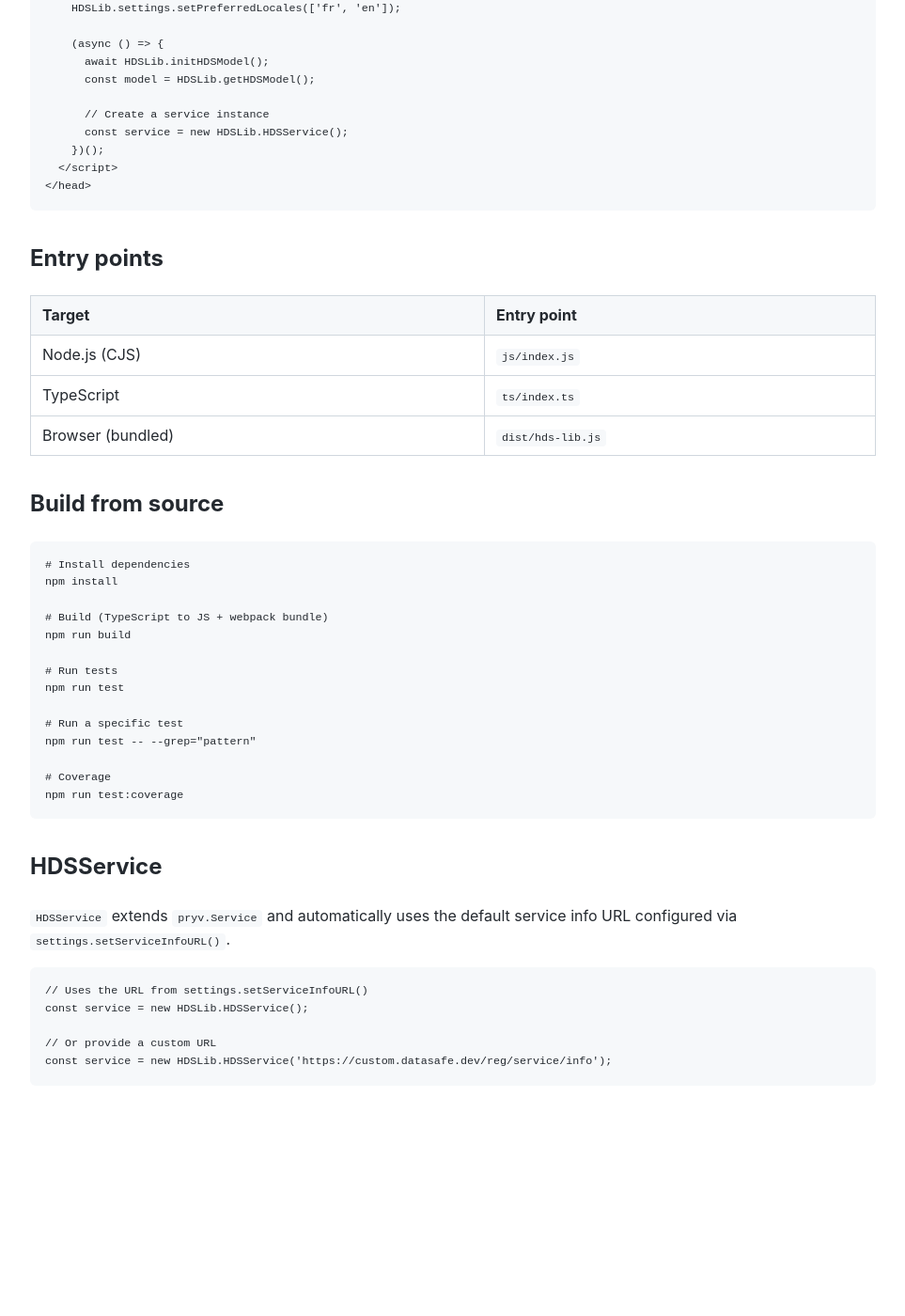
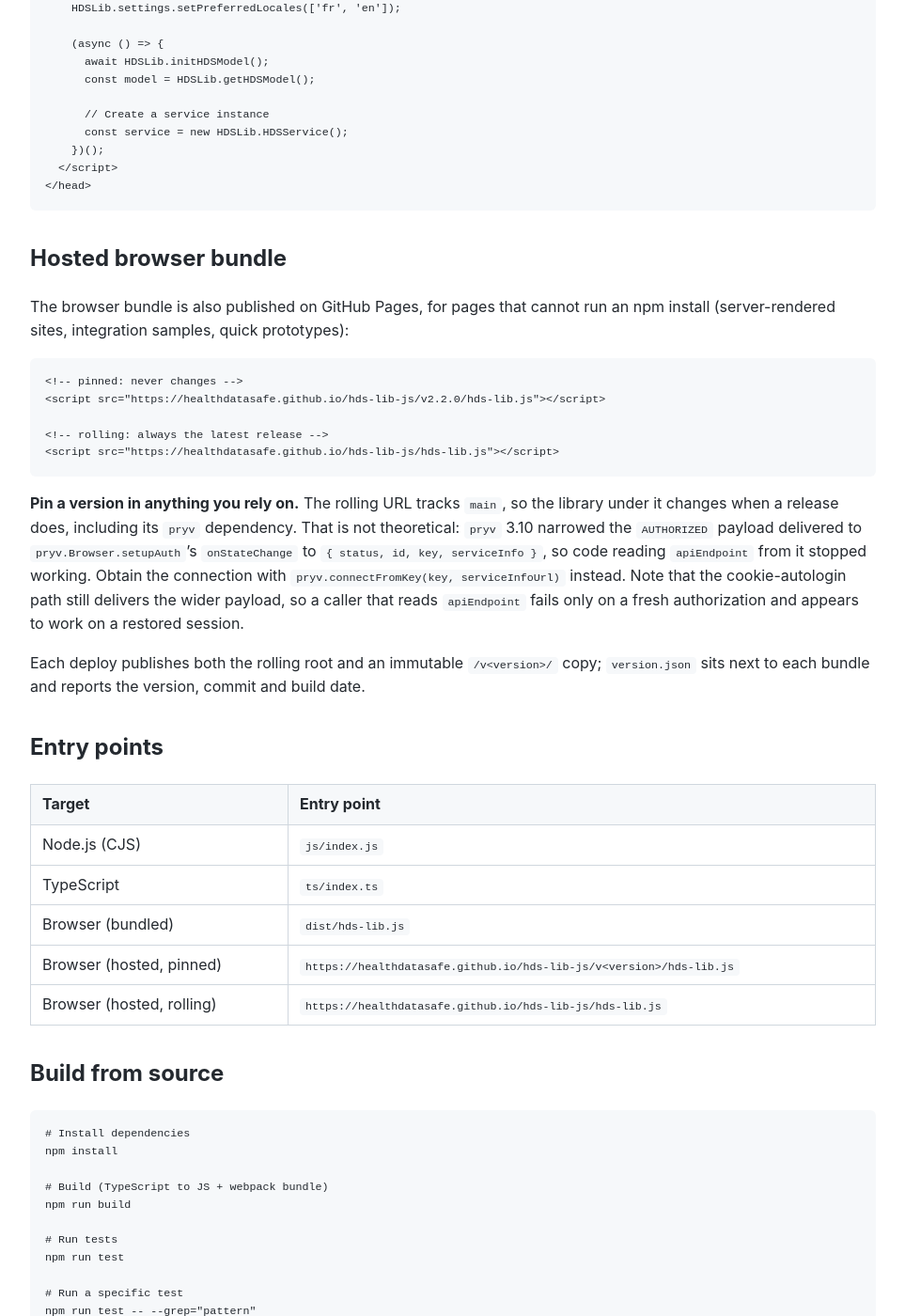
Before and after one commit to healthdatasafe/hds-lib-js, a Jekyll site: the page built from docs/getting-started.md, in a window 1280 px wide and 1400 px high, scrolled down 843 px. Shown: the whole window at 94% size, without its empty margins (158-1121 px from the left). Built offline with Jekyll 4.4.1, drawn with Linux system fonts in a browser that asks for light colours; before the commit the page ends 2071 px from its top, so only the background shows below that.

Commit message:
deploy: publish an immutable /v<version>/ bundle alongside the rolling root
The gh-pages bundle had not been deployed since 2026-04-28 and still served pryv
3.0.1 while main is on 3.11.0 (#14). Redeploying alone would not stop it recurring:
the docs point browser users at node_modules, so anyone on the hosted URL found it
themselves and cannot pin, and pryv 3.10 narrowed the AUTHORIZED onStateChange
payload in between - breaking apiEndpoint readers, and only on fresh authorization
since cookie-autologin still carries the wider shape.

Document the hosted URLs in getting-started.md, where they had never appeared.
package-lock.json: npm install resynced its stale 1.6.0 version field to 2.2.0.

````diff
--- a/docs/getting-started.md
+++ b/docs/getting-started.md
@@ -49,6 +49,31 @@ console.log(weightItem.label); // "Weight"
 </head>
 ```
 
+## Hosted browser bundle
+
+The browser bundle is also published on GitHub Pages, for pages that cannot run an
+npm install (server-rendered sites, integration samples, quick prototypes):
+
+```html
+<!-- pinned: never changes -->
+<script src="https://healthdatasafe.github.io/hds-lib-js/v2.2.0/hds-lib.js"></script>
+
+<!-- rolling: always the latest release -->
+<script src="https://healthdatasafe.github.io/hds-lib-js/hds-lib.js"></script>
+```
+
+**Pin a version in anything you rely on.** The rolling URL tracks `main`, so the
+library under it changes when a release does, including its `pryv` dependency.
+That is not theoretical: `pryv` 3.10 narrowed the `AUTHORIZED` payload delivered to
+`pryv.Browser.setupAuth`'s `onStateChange` to `{ status, id, key, serviceInfo }`, so
+code reading `apiEndpoint` from it stopped working. Obtain the connection with
+`pryv.connectFromKey(key, serviceInfoUrl)` instead. Note that the cookie-autologin
+path still delivers the wider payload, so a caller that reads `apiEndpoint` fails
+only on a fresh authorization and appears to work on a restored session.
+
+Each deploy publishes both the rolling root and an immutable `/v<version>/` copy;
+`version.json` sits next to each bundle and reports the version, commit and build date.
+
 ## Entry points
 
 | Target | Entry point |
@@ -56,6 +81,8 @@ console.log(weightItem.label); // "Weight"
 | Node.js (CJS) | `js/index.js` |
 | TypeScript | `ts/index.ts` |
 | Browser (bundled) | `dist/hds-lib.js` |
+| Browser (hosted, pinned) | `https://healthdatasafe.github.io/hds-lib-js/v<version>/hds-lib.js` |
+| Browser (hosted, rolling) | `https://healthdatasafe.github.io/hds-lib-js/hds-lib.js` |
 
 ## Build from source
 
````
Also changed, not shown: CHANGELOG.md, 2 other files.
